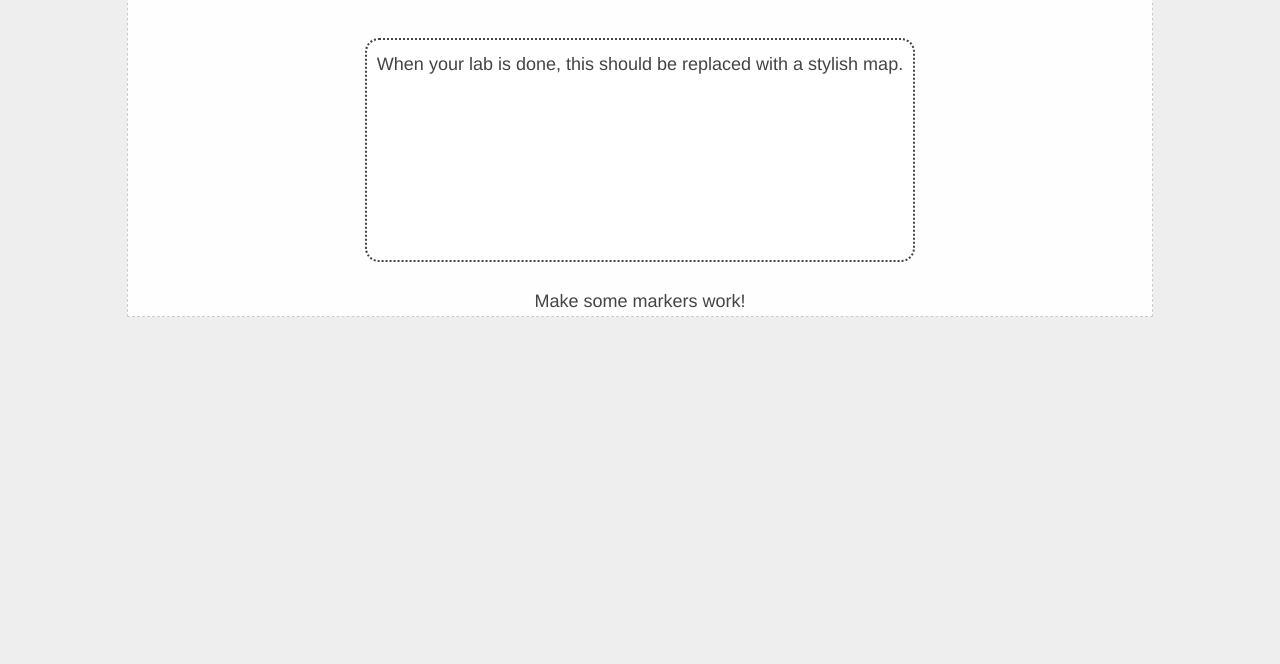
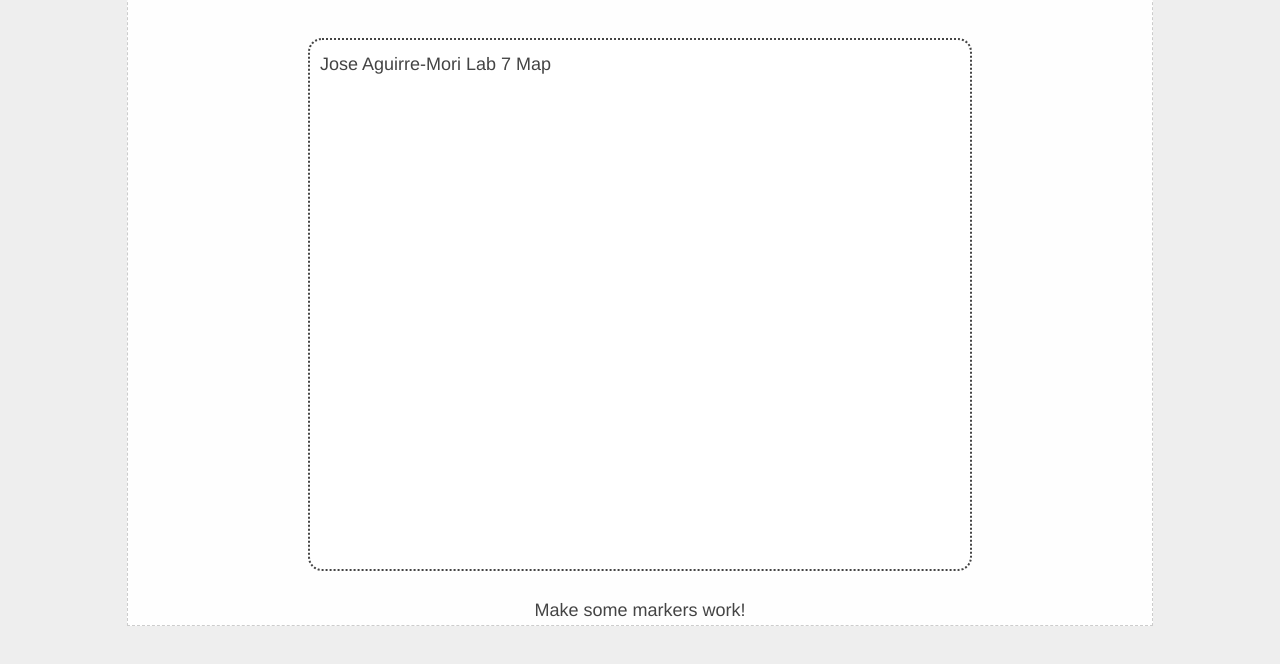
Before and after one commit to Jaguirremori/Jaguirremori.github.io, a plain HTML site: page lab_7/index.html in a window 1280 px wide. Shown: the part 136-800 px from the top of the page. Drawn offline with nearby package versions, Linux system fonts and the light colour scheme.

Commit message:
Update index.html

```diff
--- a/lab_7/index.html
+++ b/lab_7/index.html
@@ -21,13 +21,18 @@
       <div class="wrapper">
         <div class="header">Frontend Libraries: Maps Lab</div>
         <div class="content">
-          When your lab is done, this should be replaced with a stylish map.
+          Jose Aguirre-Mori Lab 7 Map
         </div>
         <div class="footer">Make some markers work!</div>
       </div>
     </div>
     <script>
         /* Your lab code can go here, or in an external file you include */
+        var map = document.createElement("div");
+        map.id = "map";
+        var content = document.querySelector(".content");
+        content.appendChild(map);
+        map.style = "width: 640px; height: 480px;";
     </script>
   </body>
 </html>
```
